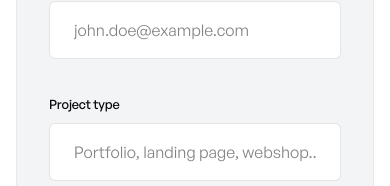
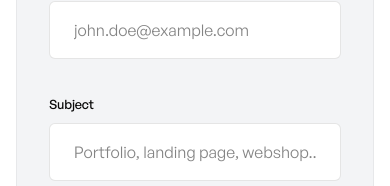
Before and after one commit to maartencoppens/great-portfolio, a Next.js app: page /contact in a window 390 px wide. Shown: the part 519-705 px from the top of the page. Built offline with nearby package versions, Linux system fonts and the light colour scheme; no server answers.

Commit message:
Refactor contact form label and enhance project card animation with responsive media queries

```diff
--- a/app/contact/page.tsx
+++ b/app/contact/page.tsx
@@ -133,9 +133,7 @@ const Contact = () => {
 
           <div className="flex flex-col gap-xs">
             <label htmlFor="subject">
-              <Text.Label className="text-sm font-medium">
-                Project type
-              </Text.Label>
+              <Text.Label className="text-sm font-medium">Subject</Text.Label>
             </label>
             <input
               id="subject"
--- a/app/page.tsx
+++ b/app/page.tsx
@@ -9,6 +9,7 @@ import BentoGrid from "./sections/BentoGrid";
 import { Canvas } from "@react-three/fiber";
 import Model from "./components/3D/Model";
 import SmallInfoCard from "./components/cards/SmallInfoCard";
+import { Loader } from "@react-three/drei";
 
 export default function Home(): JSX.Element {
   const mainRef = useRef<HTMLElement>(null);
@@ -72,6 +73,7 @@ export default function Home(): JSX.Element {
                   <Model />
                 </Suspense>
               </Canvas>
+              <Loader />
             </div>
           </div>
         </section>
--- a/app/sections/ProjectCardAnimation.tsx
+++ b/app/sections/ProjectCardAnimation.tsx
@@ -29,9 +29,12 @@ export default function ProjectCardAnimation({
   useEffect(() => {
     const ctx = gsap.context(() => {
       const offsets = [80, -30, 120];
+      const mm = gsap.matchMedia();
 
+      mm.add("(min-width: 1280px)", () => {
         cardRefs.current.forEach((card, i) => {
           if (!card) return;
+
           const initialOffset = offsets[i] ?? 0;
 
           gsap.set(card, { y: initialOffset });
@@ -45,6 +48,7 @@ export default function ProjectCardAnimation({
               end: "center center",
               scrub: 1.5,
             },
+          });
         });
       });
 
@@ -66,6 +70,8 @@ export default function ProjectCardAnimation({
           },
         );
       }
+
+      return () => mm.revert();
     }, sectionRef);
 
     return () => ctx.revert();
```
Lines whose indentation alone changed are shown as unchanged.
